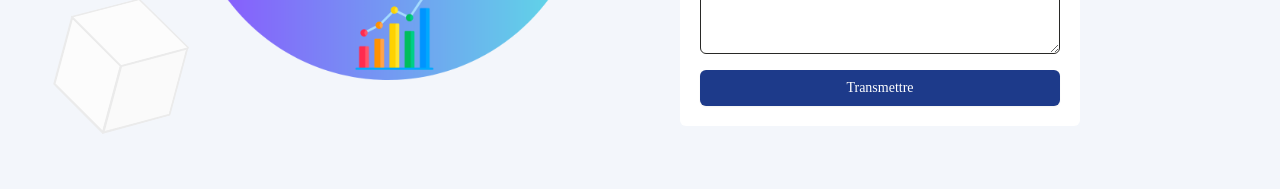
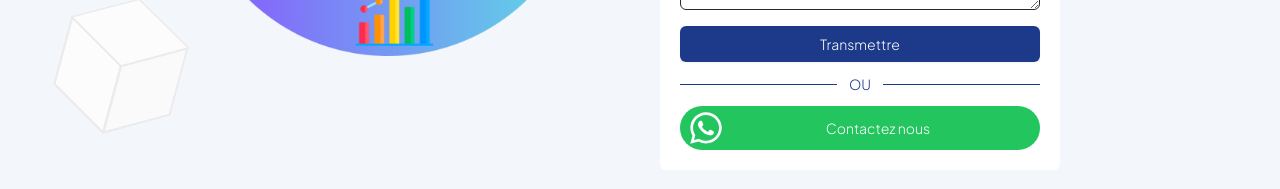
Before and after one commit to chillo-tech/front-mqdesk, a Next.js app: page /contactez-nous in a window 1280 px wide. Shown: the part 581-770 px from the top of the page. Built offline with nearby package versions, Linux system fonts and the light colour scheme; no server answers.

Commit message:
image docker

```diff
--- a/src/app/(user)/contactez-nous/page.tsx
+++ b/src/app/(user)/contactez-nous/page.tsx
@@ -7,11 +7,15 @@ import {COUNTRIES_CODES} from "@/utils/data";
 import {SubmitButton} from "@/components/SubmitButton";
 import React from "react";
 import {isAxiosError} from "axios";
+import Footer from "@/components/footer";
+import WhatsappButton from "@/components/WhatsappButton";
+import { pjs } from "@/app/fonts";
 
 const ContactezNous = () => {
 	const {register, onSubmit, errors, mutation, resetAll} = useContacUs();
 	return (
-		<div className="container px-5 py-5 text-xl">
+    <>
+		<div className={`${pjs.className} text-xl`}>
 			<form
 				onSubmit={onSubmit}
 				className={
@@ -23,6 +27,7 @@ const ContactezNous = () => {
 						<Message
 							isError={mutation.isError}
 							isSuccess={mutation.isSuccess}
+              successMessage= {"Nous avons reçu votre message; <br/> Nous allons revenir vers vous assez vite"}
 							reloadForm={resetAll}
 							canContact={false}
 						/>
@@ -30,6 +35,7 @@ const ContactezNous = () => {
 						<Message
 							isError={mutation.isError}
 							isSuccess={mutation.isSuccess}
+              successMessage= {"Nous avons reçu votre message; <br/> Nous allons revenir vers vous assez vite"}
 							reloadForm={resetAll}
 							canContact={false}
 						/>
@@ -139,8 +145,19 @@ const ContactezNous = () => {
 						<SubmitButton text="Transmettre" className="bg-app-blue"/>
 					</>
 				)}
+        <p className="flex gap-3 text-app-blue items-center">
+          <span className="flex-1 h-px bg-app-blue items-center">
+
+          </span>
+              <span className="flex-none"> OU </span>
+          <span className="flex-1 h-px bg-app-blue items-center">
+
+          </span>
+        </p>
+          <WhatsappButton />
 			</form>
 		</div>
+    </>
 	);
 };
 
--- a/src/components/Message.tsx
+++ b/src/components/Message.tsx
@@ -45,7 +45,7 @@ const Message = ({
               }}
             />
           ) : (
-            errorMessage
+            <div className='error-message'>{errorMessage}</div>
           )}
           {typeof successMessage === "string" ? (
             <div
--- a/src/components/WhatsappButton.tsx
+++ b/src/components/WhatsappButton.tsx
@@ -4,7 +4,7 @@ const WhatsappButton = () => {
   return (
     <a
       target="_blank"
-      className="flex items-center gap-2 m-2 bottom-4 right-3 md:bottom-4 md:right-2 text-white bg-green-500 rounded-3xl py-2 px-4 h-fit"
+      className="flex items-center text-white bg-green-500 rounded-3xl py-1 px-2 h-fit"
       href="https://wa.me/33761705745"
     >
       <svg
@@ -12,14 +12,14 @@ const WhatsappButton = () => {
         fill="currentColor"
         strokeWidth="0"
         viewBox="0 0 448 512"
-        className="text-4xl"
+        className="text-4xl flex-none"
         height="1em"
         width="1em"
         xmlns="http://www.w3.org/2000/svg"
       >
         <path d="M380.9 97.1C339 55.1 283.2 32 223.9 32c-122.4 0-222 99.6-222 222 0 39.1 10.2 77.3 29.6 111L0 480l117.7-30.9c32.4 17.7 68.9 27 106.1 27h.1c122.3 0 224.1-99.6 224.1-222 0-59.3-25.2-115-67.1-157zm-157 341.6c-33.2 0-65.7-8.9-94-25.7l-6.7-4-69.8 18.3L72 359.2l-4.4-7c-18.5-29.4-28.2-63.3-28.2-98.2 0-101.7 82.8-184.5 184.6-184.5 49.3 0 95.6 19.2 130.4 54.1 34.8 34.9 56.2 81.2 56.1 130.5 0 101.8-84.9 184.6-186.6 184.6zm101.2-138.2c-5.5-2.8-32.8-16.2-37.9-18-5.1-1.9-8.8-2.8-12.5 2.8-3.7 5.6-14.3 18-17.6 21.8-3.2 3.7-6.5 4.2-12 1.4-32.6-16.3-54-29.1-75.5-66-5.7-9.8 5.7-9.1 16.3-30.3 1.8-3.7.9-6.9-.5-9.7-1.4-2.8-12.5-30.1-17.1-41.2-4.5-10.8-9.1-9.3-12.5-9.5-3.2-.2-6.9-.2-10.6-.2-3.7 0-9.7 1.4-14.8 6.9-5.1 5.6-19.4 19-19.4 46.3 0 27.3 19.9 53.7 22.6 57.4 2.8 3.7 39.1 59.7 94.8 83.8 35.2 15.2 49 16.5 66.6 13.9 10.7-1.6 32.8-13.4 37.4-26.4 4.6-13 4.6-24.1 3.2-26.4-1.3-2.5-5-3.9-10.5-6.6z"></path>
       </svg>{" "}
-      <span>Contactez nous</span>
+      <span className="flex-1 text-center">Contactez nous</span>
     </a>
   );
 };
```
